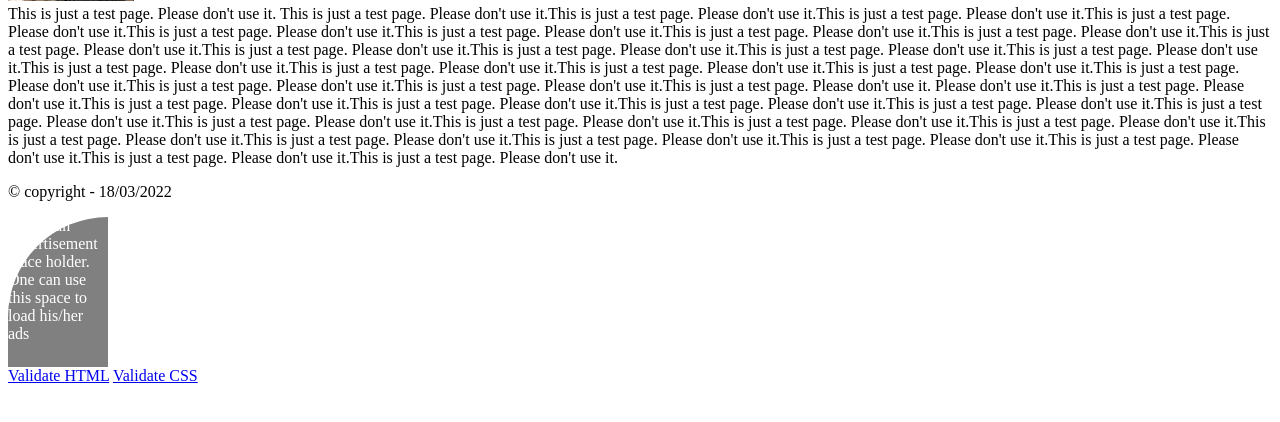
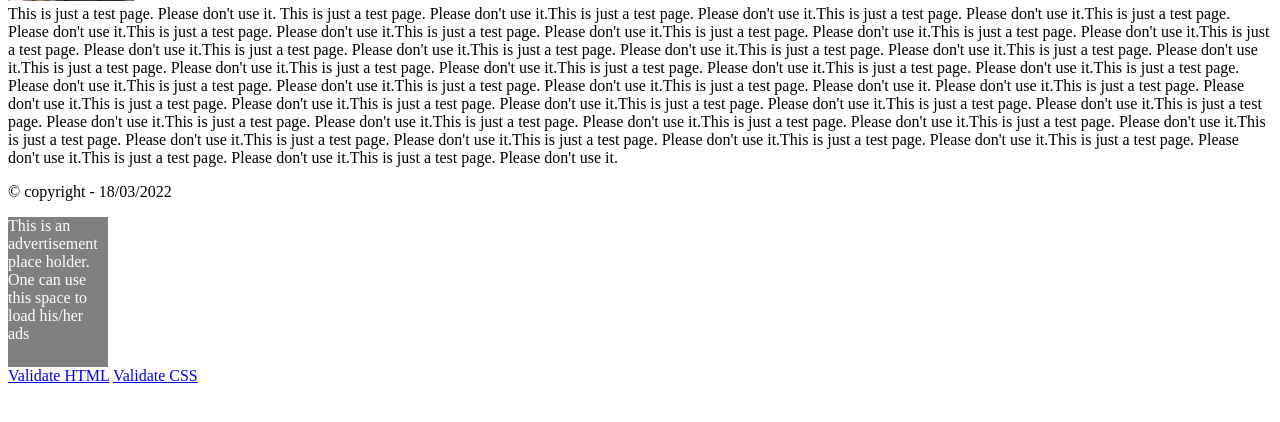
Before and after one commit to ercument0377/ercument0377.github.io, a PHP site: page /odev4/odev4.html in a window 1280 px wide. Shown: the part 345-767 px from the top of the page. Run offline with PHP 8.4, Linux system fonts and the light colour scheme.

Commit message:
Add files via upload

```diff
--- a/odev4/odev4.css
+++ b/odev4/odev4.css
@@ -7,5 +7,5 @@
 	background-color:gray;
 	color:white;
     position:left;
-    border-top-left-radius: 5cm;
+
 }
```
